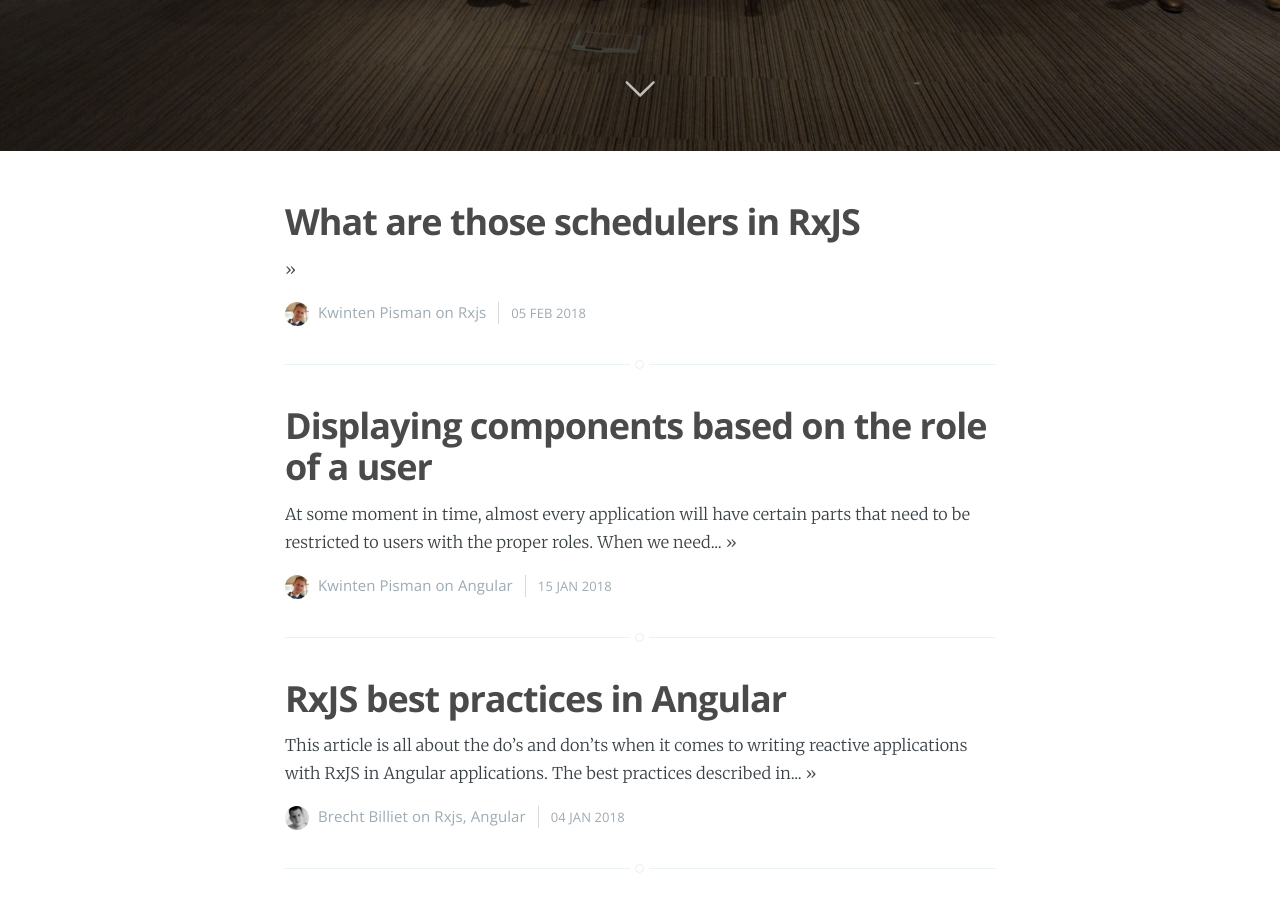
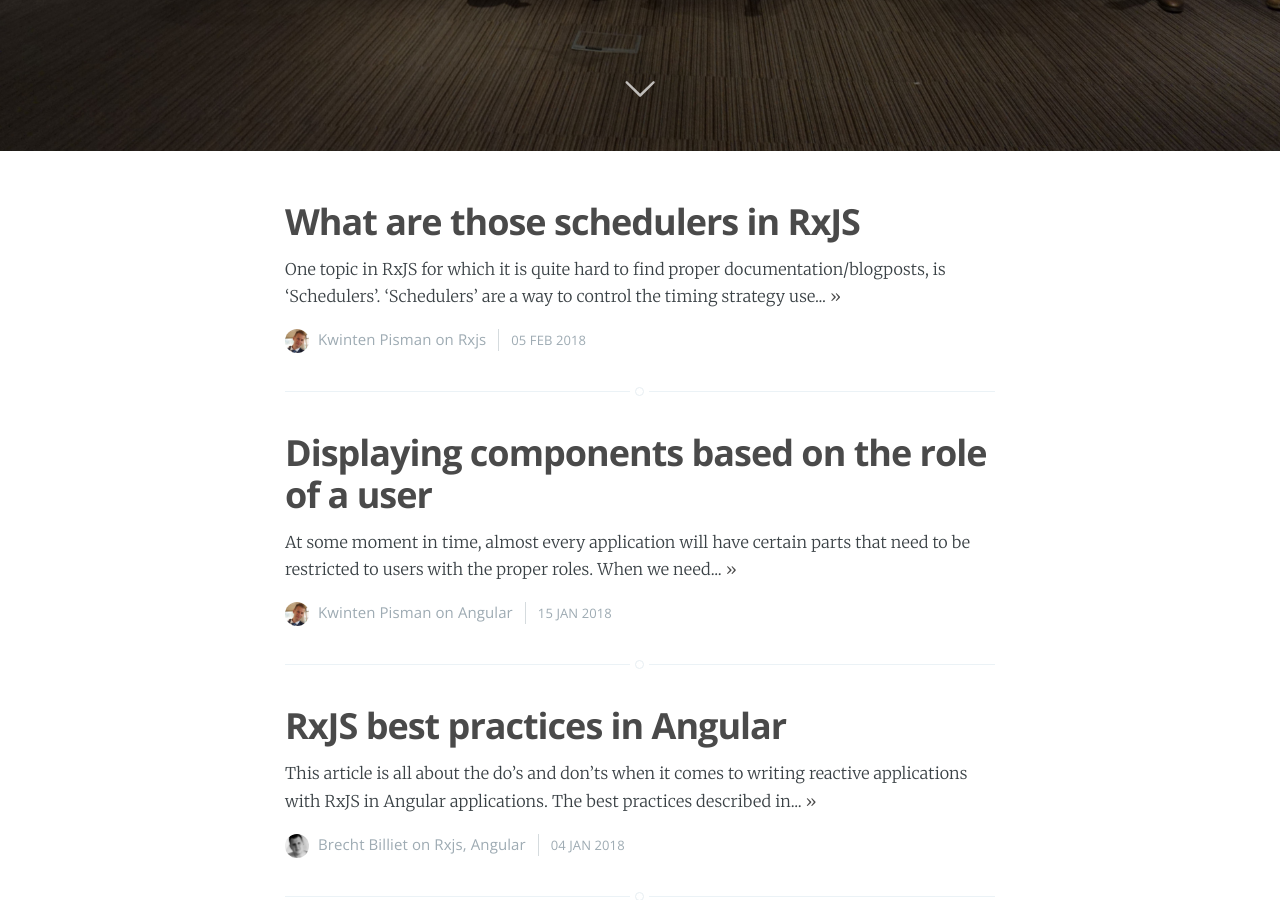
Before and after one commit to strongbrewio/strongbrewio.github.io, a Jekyll site: the page built from index.html, in a window 1280 px wide and 900 px high, scrolled down 749 px. Built offline with Jekyll 4.4.1, drawn with Linux system fonts in a browser that asks for light colours; nearby versions of some CDN libraries; the list of posts is cut into pages by our own code; some of the changed lines change nothing that is shown.

Commit message:
extended the async part

````diff
--- a/_posts/2018-05-02-looking-at-rxjs-schedulers.md
+++ b/_posts/2018-05-02-looking-at-rxjs-schedulers.md
@@ -14,3 +14,43 @@
 disqus: true
 cover: 'assets/images/cover/cover3.jpg'
 ---
+
+One topic in RxJS for which it is quite hard to find proper documentation/blogposts, is 'Schedulers'. 'Schedulers' are a way to control the timing strategy use to execute tasks. The main reason for this is that the authors of RxJS did a great job in abstracting this logic. They used the principle of least concurrency as the default scheduling strategy which makes sure that in most cases, we don't have to think about changing the default.
+
+This post will examine the different scheduler and explain the differences between them.
+
+## Async in javascript
+To understand the difference between the different schedulers, we must first examine how async works in javascript. No worries, we won't go in to deep :).
+Javascript is a single threaded language that uses an event loop to handle asynchronous operations. One of my favorite talks ever covers this topic really well. It's by Philip Roberts and you can find a recording <a href="https://www.youtube.com/watch?v=8aGhZQkoFbQ" target="_blank">here</a>. Be sure to check it out you are unsure what the event loop is and how it works.
+
+### Understanding by example
+
+Let's look at an example.
+
+```typescript
+console.log('script start');
+
+setTimeout(function() {
+  console.log('setTimeout');
+}, 0);
+
+Promise.resolve().then(function() {
+  console.log('promise1');
+}).then(function() {
+  console.log('promise2');
+});
+
+console.log('script end');
+```
+
+If you run this piece of code, the result will look like this:
+
+```typescript
+script start
+script end
+promise1
+promise2
+setTimeout
+```
+If you know how the event loop works, you understand that the 'script start' and 'script end' were logged first. The 'setTimeout' and 'promises' that get triggered were put on a queue to be executed when the call stack cleared.
+But what's a lesser know fact is that there are different queues. There is a microtask and a macrotask queue.
````
